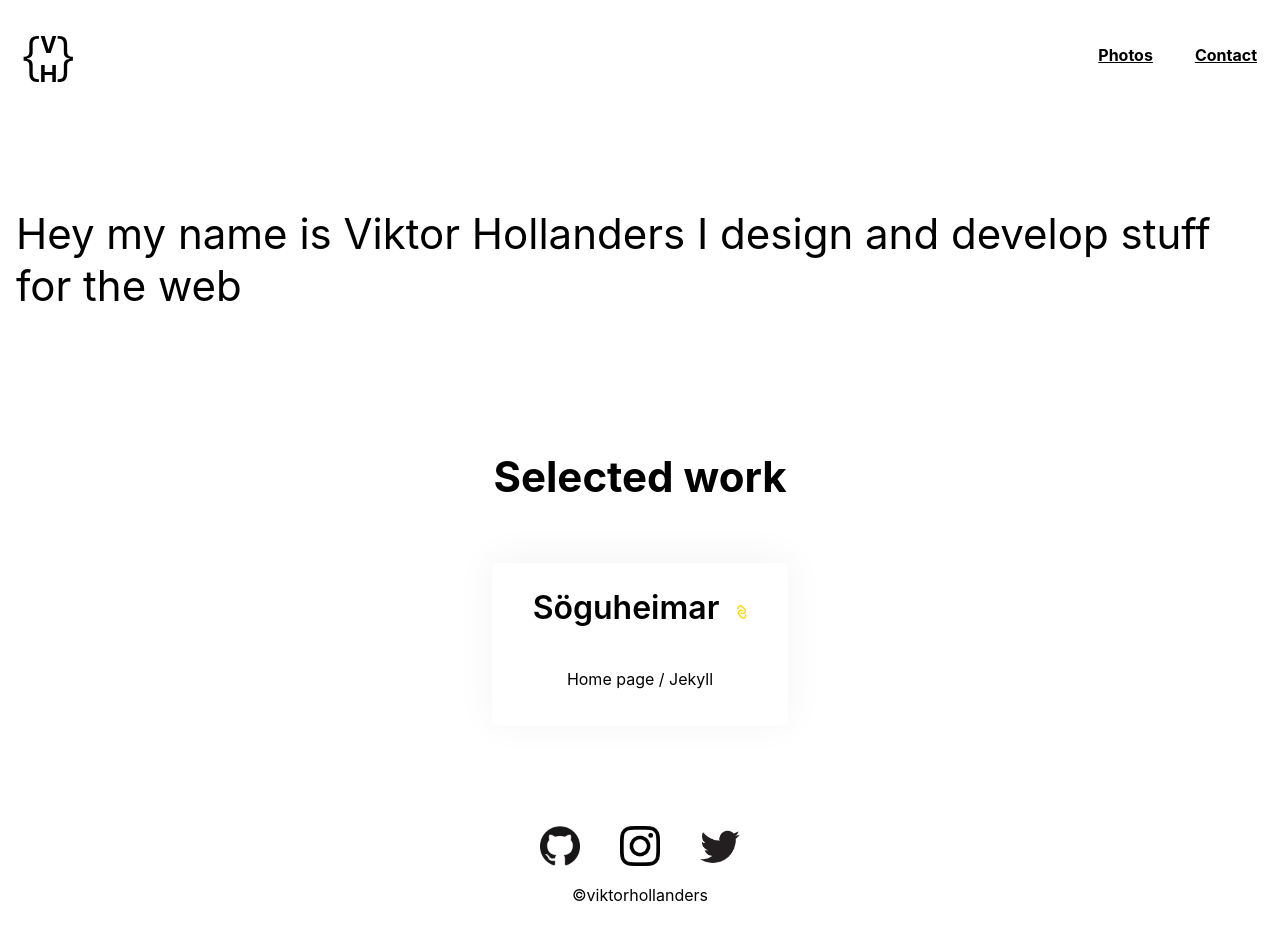
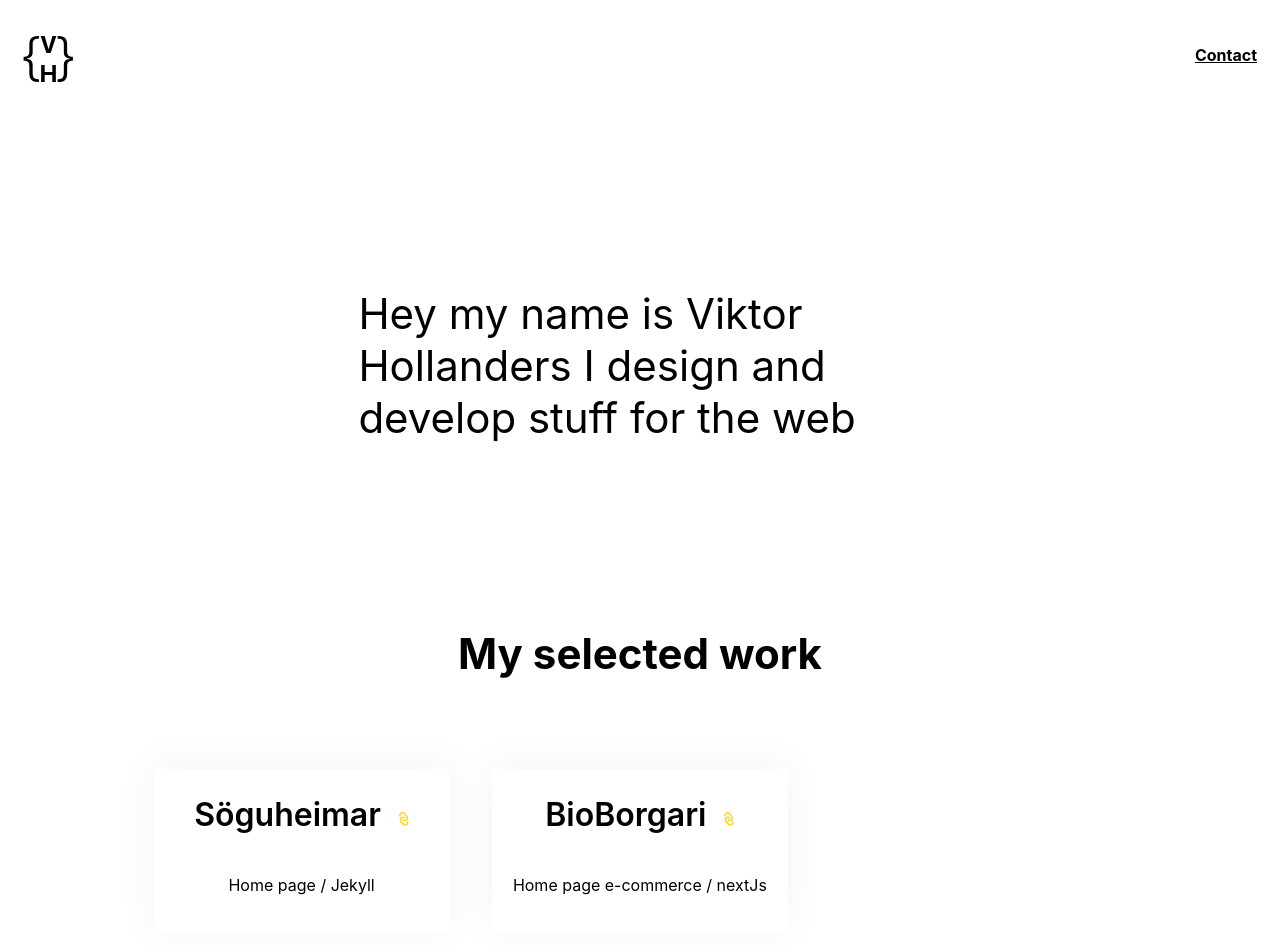
Before and after one commit to viktorhollanders/viktorhollanders-nextjs, a Next.js app: page / in a window 1280 px wide. Shown: the top 952 px of the page. Before the commit the page ends 921 px from the top, so only its background shows below. Built offline with nearby package versions, Linux system fonts and the light colour scheme.

Commit message:
add desktop layout to homepage

```diff
--- a/components/Fotter.js
+++ b/components/Fotter.js
@@ -39,6 +39,17 @@ export default function Fotter() {
      p {
       margin-top: 42px;
      }
+
+     @media screen and (min-width: 700px) {
+      img {
+       height: 50px;
+       width: 50px;
+      }
+
+      p {
+       margin-bottom: 60px;
+      }
+     }
     `}</style>
     </div>
   )
--- a/components/Nav.js
+++ b/components/Nav.js
@@ -8,11 +8,11 @@ export default function Nav() {
       </Link>
 
       <div className="header-link">
-        <div>
+        {/* <div>
           <Link href="/photos">
             <a>Photos</a>
           </Link>
-        </div>
+        </div> */}
         <div>
           <a href="mailto:viktorhollanders@gmail.com">Contact</a>
         </div>
--- a/pages/index.js
+++ b/pages/index.js
@@ -24,9 +24,8 @@ export default function Home() {
         Hey my name is Viktor Hollanders I design and develop stuff for the web
       </p>
 
-      <section className="cards">
-        <h1>Selected work</h1>
-
+      <h1>My selected work</h1>
+      <section className="cards capped">
         <div className="card">
           <div className="card-link">
             <h2>Söguheimar</h2>
@@ -35,6 +34,16 @@ export default function Home() {
             </a>
           </div>
           <p>Home page / Jekyll</p>
+        </div>
+
+        <div className="card">
+          <div className="card-link">
+            <h2>BioBorgari</h2>
+            <a href="https://bioborgari.com">
+              <img src="/icons/link.svg" />
+            </a>
+          </div>
+          <p>Home page e-commerce / nextJs </p>
         </div>
       </section>
 
@@ -82,6 +91,42 @@ export default function Home() {
           line-height: 38px;
           margin-right: 18px;
         }
+
+        @media screen and (min-width: 500px) {
+          .text {
+            padding: 0 20%;
+          }
+
+          .text {
+            margin: 200px 0;
+          }
+        }
+
+        @media screen and (min-width: 600px) {
+          .capped {
+            padding: 0 12%;
+          }
+
+          h1 {
+            margin-bottom: 64px;
+          }
+
+          .cards {
+            display: grid;
+            grid-template-columns: 1fr 1fr 1fr;
+            grid-gap: 42px;
+          }
+
+          .card {
+            margin-bottom: 10px;
+          }
+        }
+
+        @media screen and (min-width: 1000px) {
+          .text {
+            padding: 0 28%;
+          }
+        }
       `}</style>
     </div>
   )
```
